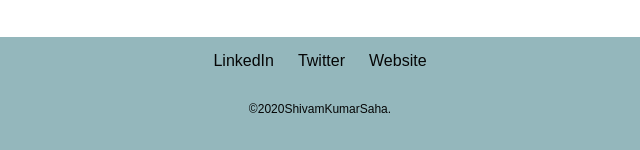
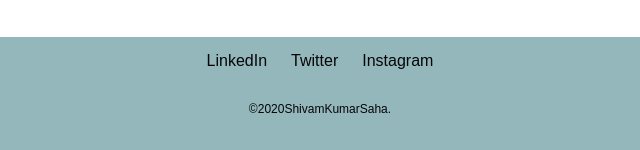
Before and after one commit to ShivamSaha12/Hobbies, a plain HTML site: page index.html in a window 1280 px wide. Shown: the part 2921-3071 px from the top of the page, 320-960 px from the left. Drawn offline with Linux system fonts and the light colour scheme.

Commit message:
Update index.html

```diff
--- a/index.html
+++ b/index.html
@@ -63,7 +63,7 @@
         <div class="bottom-container">
           <a class="footer-link" href="https://www.linkedin.com/in/shivam-saha-8783191b9/">LinkedIn</a>
           <a class="footer-link" href="https://twitter.com/Shivam_saha12">Twitter</a>
-          <a class="footer-link" href="https://shivamsaha12.github.io/cv/">Website</a>
+          <a class="footer-link" href="https://www.instagram.com/shivam.saha12/">Instagram</a>
           <p class="copyright">©2020ShivamKumarSaha.</p>
         </div>
       </body>
```
